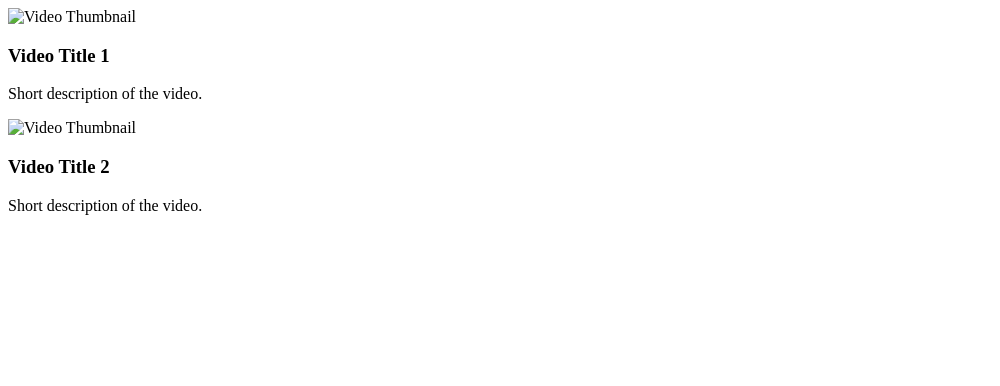
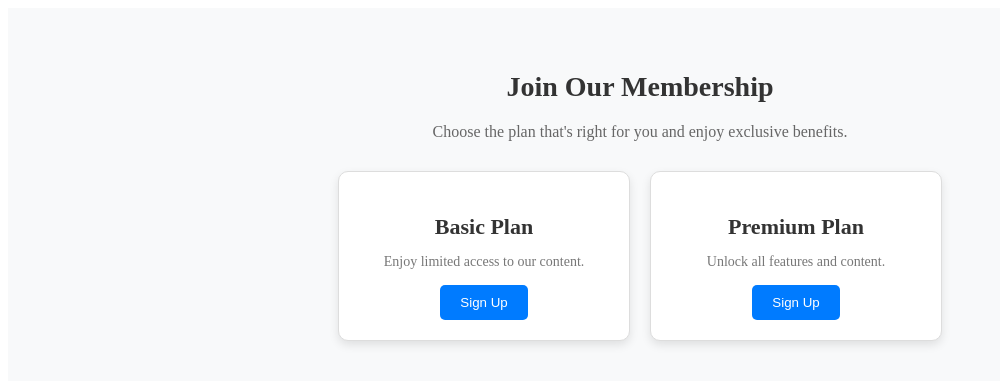
Before and after one commit to MohMahmoud1219/alx_html_css, a plain HTML site: page css_advanced/index.html in a window 1280 px wide. Shown: the whole page, without its empty margins (0-1000 px from the left). Drawn offline with Linux system fonts and the light colour scheme.

Commit message:
Update index.html

```diff
--- a/css_advanced/index.html
+++ b/css_advanced/index.html
@@ -8,19 +8,24 @@
 </head>
 <body>
 
-  <!-- Videos List Section -->
-  <section class="videos-list">
-    <div class="video-item">
-      <img src="path_to_thumbnail.jpg" alt="Video Thumbnail">
-      <h3>Video Title 1</h3>
-      <p>Short description of the video.</p>
+  <!-- Membership Section -->
+  <section class="membership-section">
+    <h2>Join Our Membership</h2>
+    <p>Choose the plan that's right for you and enjoy exclusive benefits.</p>
+
+    <div class="membership-options">
+      <div class="membership-option">
+        <h3>Basic Plan</h3>
+        <p>Enjoy limited access to our content.</p>
+        <button>Sign Up</button>
+      </div>
+
+      <div class="membership-option">
+        <h3>Premium Plan</h3>
+        <p>Unlock all features and content.</p>
+        <button>Sign Up</button>
+      </div>
     </div>
-    <div class="video-item">
-      <img src="path_to_thumbnail.jpg" alt="Video Thumbnail">
-      <h3>Video Title 2</h3>
-      <p>Short description of the video.</p>
-    </div>
-    <!-- Add more video items as needed -->
   </section>
 
 </body>
```
